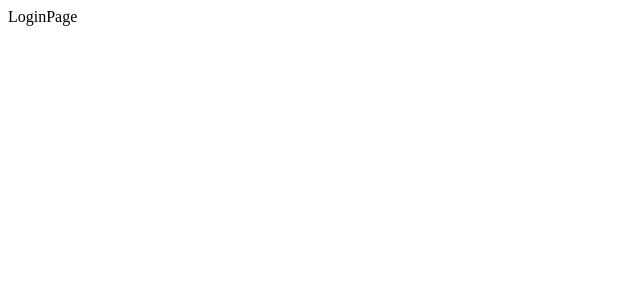
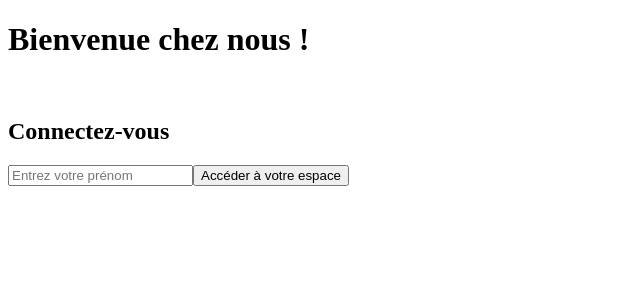
Before and after one commit to acsolabs/crazy-burger, a React (Vite) app: page / in a window 1280 px wide. Shown: the top 300 px of the page, without its empty margins (0-640 px from the left). Built offline with nearby package versions, Linux system fonts and the light colour scheme.

Commit message:
✨ F01 : LOGIN > Add title & Form

```diff
--- a/src/components/pages/LoginPage.jsx
+++ b/src/components/pages/LoginPage.jsx
@@ -1,5 +1,36 @@
+import { useState } from "react";
+
 function LoginPage() {
-  return <div>LoginPage</div>;
+  //state
+  const [inputValue, setInputValue] = useState("");
+  //comportement
+  const handleSubmit = (e) => {
+    e.preventDefault();
+    alert(`Bonjour ${inputValue}`);
+    setInputValue("");
+  };
+
+  const handleChange = (e) => {
+    setInputValue(e.target.value);
+  };
+
+  //render
+  return (
+    <div>
+      <h1>Bienvenue chez nous !</h1>
+      <br />
+      <h2>Connectez-vous</h2>
+      <form action="submit" onSubmit={handleSubmit}>
+        <input
+          type="text"
+          placeholder="Entrez votre prénom"
+          onChange={handleChange}
+          required
+        />
+        <button>Accéder à votre espace</button>
+      </form>
+    </div>
+  );
 }
 
 export default LoginPage;
```
